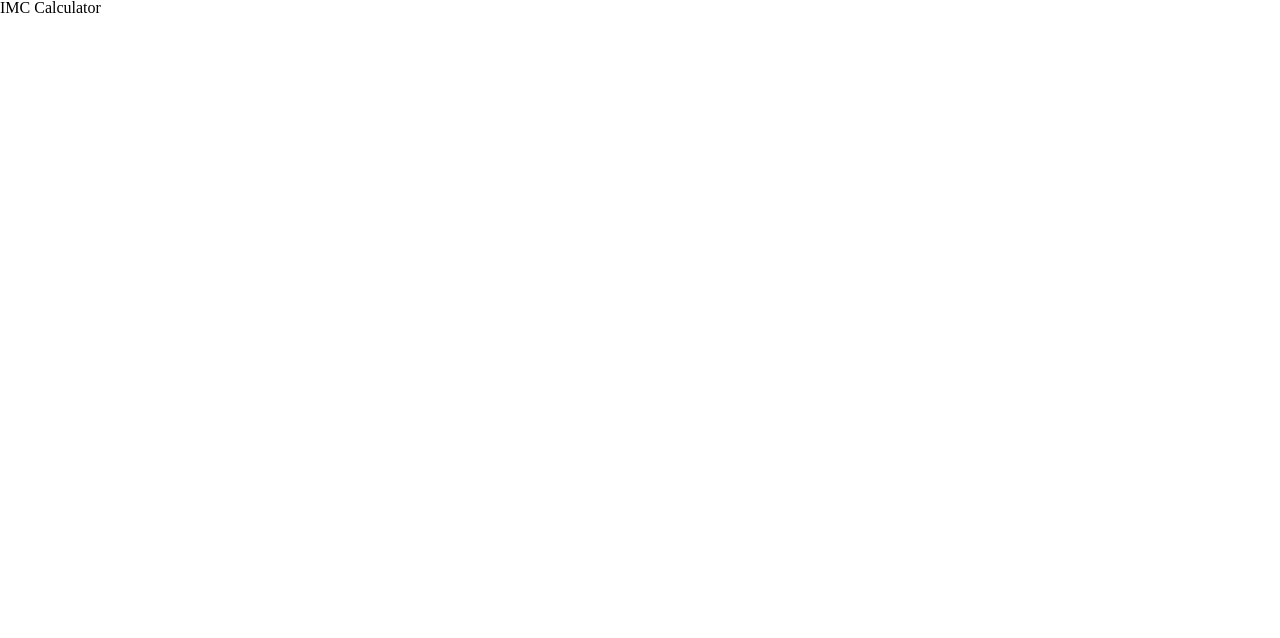
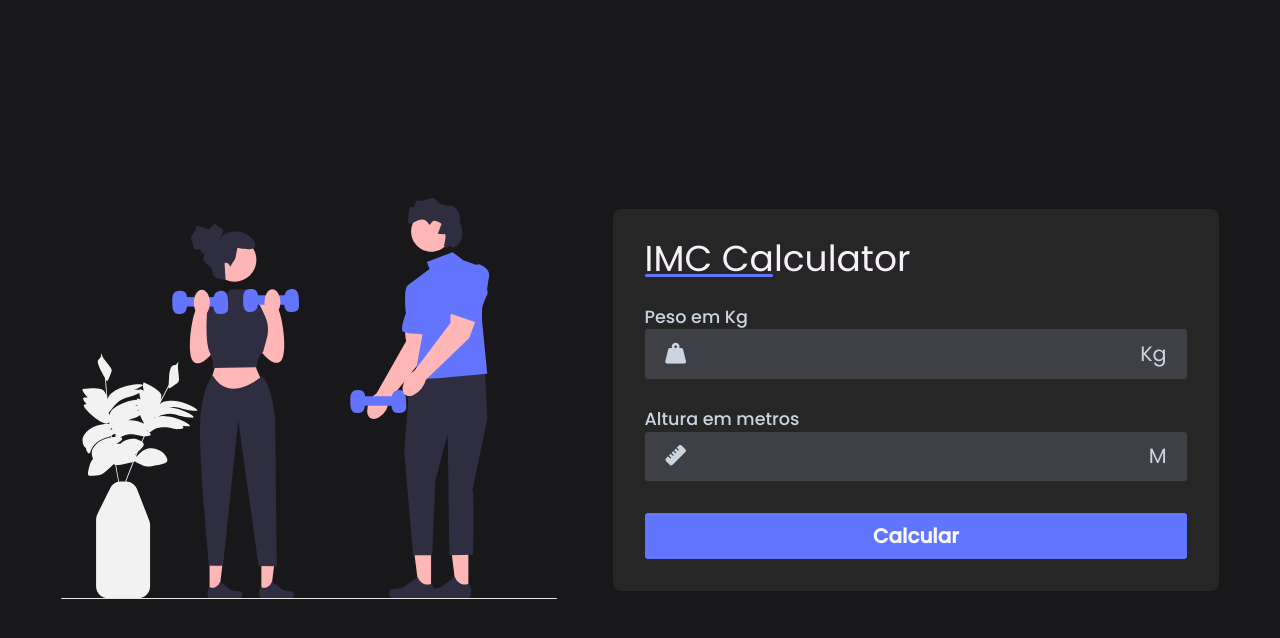
Before and after one commit to alexmengue/imc-calculator, a plain HTML site: page index.html in a window 1280 px wide. Drawn offline with Linux system fonts and the light colour scheme.

Commit message:
html and css finished

```diff
--- a/assets/css/style.css
+++ b/assets/css/style.css
@@ -0,0 +1,151 @@
+@import url('https://fonts.googleapis.com/css2?family=DM+Sans:wght@400;700&family=Inter:wght@400;500;600&family=Josefin+Sans:wght@400;700&family=Montserrat:wght@300;400;700&family=Open+Sans:wght@300;400;700&family=Poppins:wght@100;200;300;400;500&display=swap');
+
+* {
+    font-family: 'Poppins', sans-serif;
+}
+
+body {
+    display: flex;
+    align-items: center;
+    justify-content: center;
+    width: 100%;
+    height: 100vh;
+    background-color: #18181B;
+}
+
+#container {
+    display: flex;
+    align-items: center;
+    gap: 3.5rem;
+}
+
+#img {
+    width: 31rem;
+}
+
+#calculator {
+    display: flex;
+    flex-direction: column;
+    gap: 2rem;
+    padding: 2rem;
+    color: #F8F1FC;
+    background-color: #262626;
+    border-radius: 8px;
+}
+
+#form {
+    display: flex;
+    flex-direction: column;
+    gap: 2rem;
+}
+
+#title {
+    font-size: 2.25rem;
+    position: relative;
+}
+
+#title::after {
+    position: absolute;
+    content: '';
+    background-color: #6275FF;
+    width: 8rem;
+    height: 3px;
+    bottom: 0;
+    left: 0;
+    border-radius: 3px;
+}
+
+.input-box label {
+    font-size: 1.1rem;
+    color: #CBD5E1;
+    font-weight: 500;
+}
+
+.input-field {
+    display: flex;
+    align-items: center;
+    justify-content: space-between;
+    background-color: #3F3F46;
+    padding: 0.3rem;
+    border-radius: 3px;
+    margin-top: 3px;
+}
+
+.input-field span, .input-field i {
+    color: #CBD5E1;
+    font-size: 1.3rem;
+    padding: 0.6rem 1rem;
+}
+
+.input-field input {
+    background-color: transparent;
+    width: 100%;
+    font-size: 1.3rem;
+    color: #F8FAFC;
+    padding: 0 0.5rem;
+}
+
+.input-field input::-webkit-outer-spin-button, .input-field input::-webkit-inner-spin-button {
+    appearance: none;
+}
+
+.input-field input:focus {
+    outline: none;
+}
+
+#calculate {
+    font-size: 1.25rem;
+    font-weight: bold;
+    background-color: #6275FF;
+    color: #F8FAFC;
+    padding: 0.5rem 0;
+    border-radius: 3px;
+    cursor: pointer;
+}
+
+#result {
+    display: flex;
+    gap: 2rem;
+    align-items: center;
+    border-top: 1px solid #FFFFFF34;
+    padding: 0.75rem 0;
+}
+
+#imc {
+    display: flex;
+    align-items: center;
+    flex-direction: column;
+    font-size: 2.25rem;
+}
+
+#imc span:last-child {
+    font-size: 0.875rem;
+    color: #CBD5E1;
+}
+
+#description {
+    width: 15.5rem;
+}
+
+#more-info {
+    border-top: 1px solid #FFFFFF34;
+    padding-top: 1.5rem;
+}
+
+#more-info a {
+    color: #6275FF;
+    display: flex;
+    justify-content: center;
+    align-items: center;
+    gap: 0.6rem;
+    font-size: 0.875rem;
+    transition: color 0.5s;
+}
+
+#more-info a:hover {
+    color: #CBD5E1;
+}
+
+.hidden {
+    display: none;
+}
--- a/index.html
+++ b/index.html
@@ -7,12 +7,65 @@
 
         <link rel="stylesheet" href="assets/css/reset.css">
         <link rel="stylesheet" href="assets/css/style.css">
+        <link rel="stylesheet" href="https://cdnjs.cloudflare.com/ajax/libs/font-awesome/6.4.2/css/all.min.css" integrity="sha512-z3gLpd7yknf1YoNbCzqRKc4qyor8gaKU1qmn+CShxbuBusANI9QpRohGBreCFkKxLhei6S9CQXFEbbKuqLg0DA==" crossorigin="anonymous" referrerpolicy="no-referrer" />
 
         <title>IMC Calculator</title>
     </head>
 
     <body>
-        <h1>IMC Calculator</h1>
+        <main id="container">
+            <section id="img">
+                <img src="assets/img/personal_trainer.svg" alt="Personal trainer" />
+            </section>
+
+            <section id="calculator">
+                <form id="form">
+                    <h1 id="title">IMC Calculator</h1>
+
+                    <div class="input-box">
+                        <label for="weight">Peso em Kg</label>
+
+                        <div class="input-field">
+                            <i class="fa-solid fa-weight-hanging"></i>
+                            <input id="weight" type="number" required>
+                            <span>Kg</span>
+                        </div>
+                    </div>
+
+                    <div class="input-box">
+                        <label for="height">Altura em metros</label>
+
+                        <div class="input-field">
+                            <i class="fa-solid fa-ruler"></i>
+                            <input id="height" type="number" required>
+                            <span>M</span>
+                        </div>
+                    </div>
+
+                    <button id="calculate">Calcular</button>
+                </form>
+
+                <div id="infos" class="hidden">
+                    <div id="result">
+                        <div id="imc">
+                            <span id="value"></span>
+                            <span>Seu IMC</span>
+                        </div>
+
+                        <div id="description">
+                            <span></span>
+                        </div>
+                    </div>
+
+                    <div id="more-info">
+                        <a href="https://mundoeducacao.uol.com.br/saude-bem-estar/imc.htm">
+                            Mais informações sobre o IMC
+                            <i class="fa-solid fa-arrow-up-right-from-square"></i>
+                        </a>
+                    </div>
+                </div>
+            </section>
+        </main>
 
         <script src="assets/js/script.js"></script>
     </body>
```
